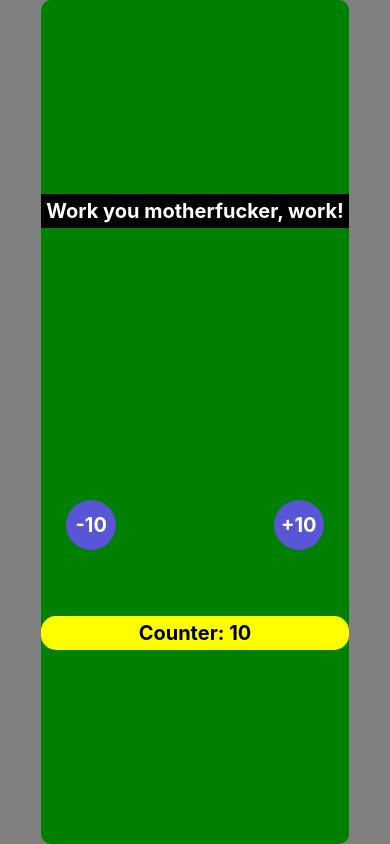
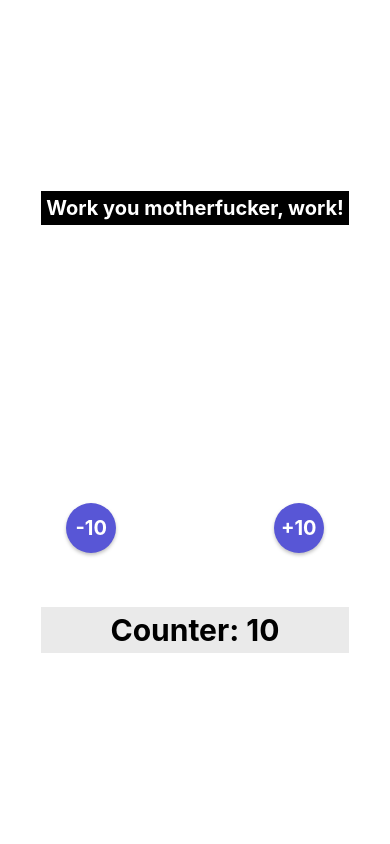
Before and after one commit to Friosn/counter-and-comps, a React Native app: screen / in a window 390 px wide. Built offline with nearby package versions, Linux system fonts and the light colour scheme.

Commit message:
Platform ios and android

```diff
--- a/App.tsx
+++ b/App.tsx
@@ -1,13 +1,12 @@
 import React from 'react';
-import { View } from 'react-native';
+import {View} from 'react-native';
 import HeyWorldScreen from './src/screens/HeyWorldScreen';
-
 
 const App = () => {
   return (
-  <View style={{flex: 1, justifyContent:'center', alignItems:'center', backgroundColor:'grey'}}>
-      <HeyWorldScreen/>
-  </View>
+    <View style={{flex: 1, justifyContent: 'center', alignItems: 'center'}}>
+      <HeyWorldScreen />
+    </View>
   );
 };
 
--- a/src/components/Counter.tsx
+++ b/src/components/Counter.tsx
@@ -6,8 +6,8 @@ export const Counter = () => {
   const [counter, setCounter] = useState(10);
 
   return (
-    <View>
-      <View style={{top: 0}}>
+    <View style={styles.container}>
+      <View>
         <Text style={styles.counterText}>Counter: {counter}</Text>
       </View>
       <Fab position="br" title="+10" onPress={() => setCounter(counter + 10)} />
@@ -18,17 +18,15 @@ export const Counter = () => {
 
 const styles = StyleSheet.create({
   counterText: {
-    fontSize: 20,
+    fontSize: 30,
     top: 0,
     textAlign: 'center',
     fontWeight: 'bold',
-    backgroundColor: 'yellow',
     borderRadius: 15,
     padding: 5,
   },
   container: {
-    flex: 1,
     backgroundColor: '#eaeaea',
-    justifyContent: 'space-around',
+    justifyContent: 'center',
   },
 });
--- a/src/components/Fab.tsx
+++ b/src/components/Fab.tsx
@@ -1,5 +1,11 @@
 import React from 'react';
-import {StyleSheet, TouchableOpacity, View} from 'react-native';
+import {
+  StyleSheet,
+  TouchableNativeFeedback,
+  View,
+  TouchableOpacity,
+  Platform,
+} from 'react-native';
 import {Text} from 'react-native';
 
 interface Props {
@@ -9,14 +15,14 @@ interface Props {
 }
 
 const Fab = ({title, onPress, position = 'br'}: Props) => {
+  const ios = () => {
     return (
-    <View>
-      <TouchableOpacity
+      <View
         style={[
           styles.fabLocation,
           position === 'bl' ? styles.left : styles.right,
-        ]}
-        onPress={onPress}>
+        ]}>
+        <TouchableOpacity activeOpacity={0.8} onPress={onPress}>
           <View style={styles.fab}>
             <Text style={styles.fabText}>{title}</Text>
           </View>
@@ -25,10 +31,32 @@ const Fab = ({title, onPress, position = 'br'}: Props) => {
     );
   };
 
+  const android = () => {
+    return (
+      <View
+        style={[
+          styles.fabLocation,
+          position === 'bl' ? styles.left : styles.right,
+        ]}>
+        <TouchableNativeFeedback
+          onPress={onPress}
+          background={TouchableNativeFeedback.Ripple('blue', false, 25)}>
+          <View style={styles.fab}>
+            <Text style={styles.fabText}>{title}</Text>
+          </View>
+        </TouchableNativeFeedback>
+      </View>
+    );
+  };
+
+  return Platform.OS === 'android' ? android() : ios();
+};
+
 const styles = StyleSheet.create({
   fabLocation: {
     position: 'absolute',
     bottom: 100,
+    borderRadius: 100,
   },
   left: {
     left: 25,
@@ -42,6 +70,15 @@ const styles = StyleSheet.create({
     height: 50,
     borderRadius: 100,
     justifyContent: 'center',
+    shadowColor: '#000',
+    shadowOffset: {
+      width: 0,
+      height: 2,
+    },
+    shadowOpacity: 0.25,
+    shadowRadius: 3.84,
+
+    elevation: 5,
   },
   fabText: {
     color: 'white',
--- a/src/screens/HeyWorldScreen.tsx
+++ b/src/screens/HeyWorldScreen.tsx
@@ -8,7 +8,7 @@ const HeyWorldScreen = () => {
       style={{
         flex: 1,
         justifyContent: 'space-around',
-        backgroundColor: 'green',
+        backgroundColor: 'white',
         borderRadius: 10,
       }}>
       <View>
```
Lines whose indentation alone changed are shown as unchanged.
